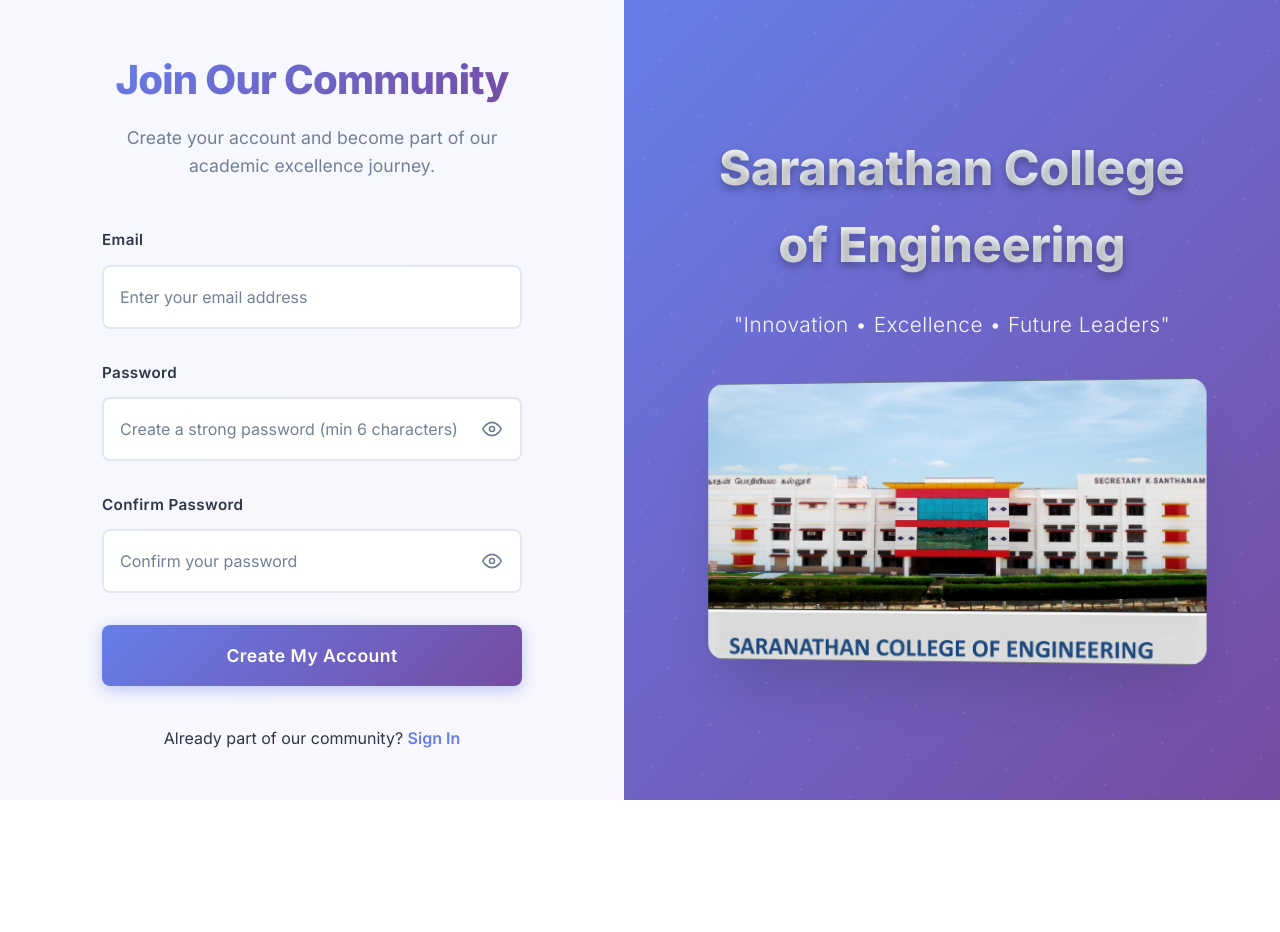
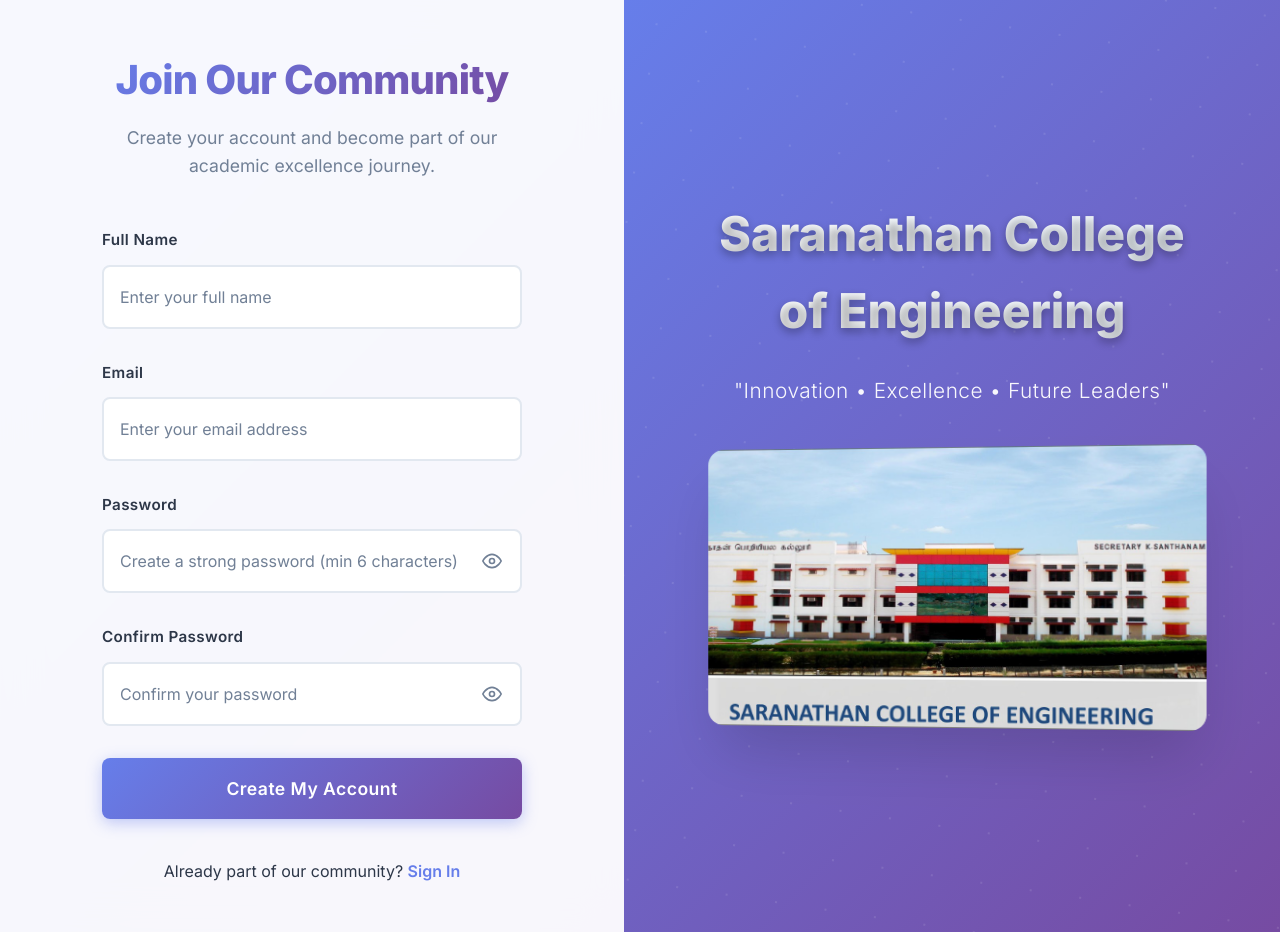
Before and after one commit to SaraConference2k25/frontend, a React (Vite) app: page /register in a window 1280 px wide. Before the commit the page ends 800 px from the top, so only its background shows below. Built offline with nearby package versions, Linux system fonts and the light colour scheme; no server answers.

Commit message:
Enhance registration process to include full name; set default role to PARTICIPANT

```diff
--- a/src/api/auth.js
+++ b/src/api/auth.js
@@ -20,11 +20,13 @@
 
 /**
  * Register a new user
- * Backend expects: AuthRequest { email, password, role }
- * Returns: AuthResponse { message, ... }
+ * Backend expects: AuthRequest { fullName, email, password, role }
+ * Returns: AuthResponse { message, success, ... }
  */
-export async function register({ email, password, role }) {
-  return postJson('/api/auth/register', { email, password, role })
+export async function register({ fullName, email, password, role }) {
+  const payload = { fullName, email, password, role }
+  console.log('🌐 API: Sending register request with payload:', { ...payload, password: '***' })
+  return postJson('/api/auth/register', payload)
 }
 
 /**
--- a/src/context/AuthContext.jsx
+++ b/src/context/AuthContext.jsx
@@ -59,14 +59,20 @@
 
   const register = async (userData) => {
     try {
-      // Call backend API - expects { email, password, role }
-      const response = await authApi.register({
+      // Ensure role is always set to PARTICIPANT
+      const registrationData = {
+        fullName: userData.fullName,
         email: userData.email,
         password: userData.password,
-        role: userData.role || 'PARTICIPANT' // Default to participant
-      })
+        role: 'PARTICIPANT' // Always PARTICIPANT for registration
+      }
 
-      console.log('Backend register response:', response)
+      console.log('📤 Sending registration data:', { ...registrationData, password: '***' })
+
+      // Call backend API - expects { fullName, email, password, role }
+      const response = await authApi.register(registrationData)
+
+      console.log('📥 Backend register response:', response)
 
       // Backend returns: { message, success }
       // Check for success in multiple ways to be robust
--- a/src/pages/Register.jsx
+++ b/src/pages/Register.jsx
@@ -5,6 +5,7 @@
 
 export default function Register() {
   const [formData, setFormData] = useState({
+    fullName: '',
     email: '',
     password: '',
     confirmPassword: ''
@@ -30,7 +31,7 @@
     setError('')
     setSuccess('')
 
-    if (!formData.email || !formData.password || !formData.confirmPassword) {
+    if (!formData.fullName || !formData.email || !formData.password || !formData.confirmPassword) {
       setError('Please fill in all fields.')
       return
     }
@@ -49,6 +50,7 @@
 
     try {
       const result = await register({
+        fullName: formData.fullName,
         email: formData.email,
         password: formData.password,
         role: 'PARTICIPANT' // Default role for all registrations
@@ -86,6 +88,17 @@
             {success && <div className="success-message">{success}</div>}
           </div>
           <form className="form" onSubmit={handleSubmit}>
+            <div className="form-control">
+              <label>Full Name</label>
+              <input
+                name="fullName"
+                type="text"
+                value={formData.fullName}
+                onChange={handleInputChange}
+                placeholder="Enter your full name"
+                required
+              />
+            </div>
             <div className="form-control">
               <label>Email</label>
               <input
```
